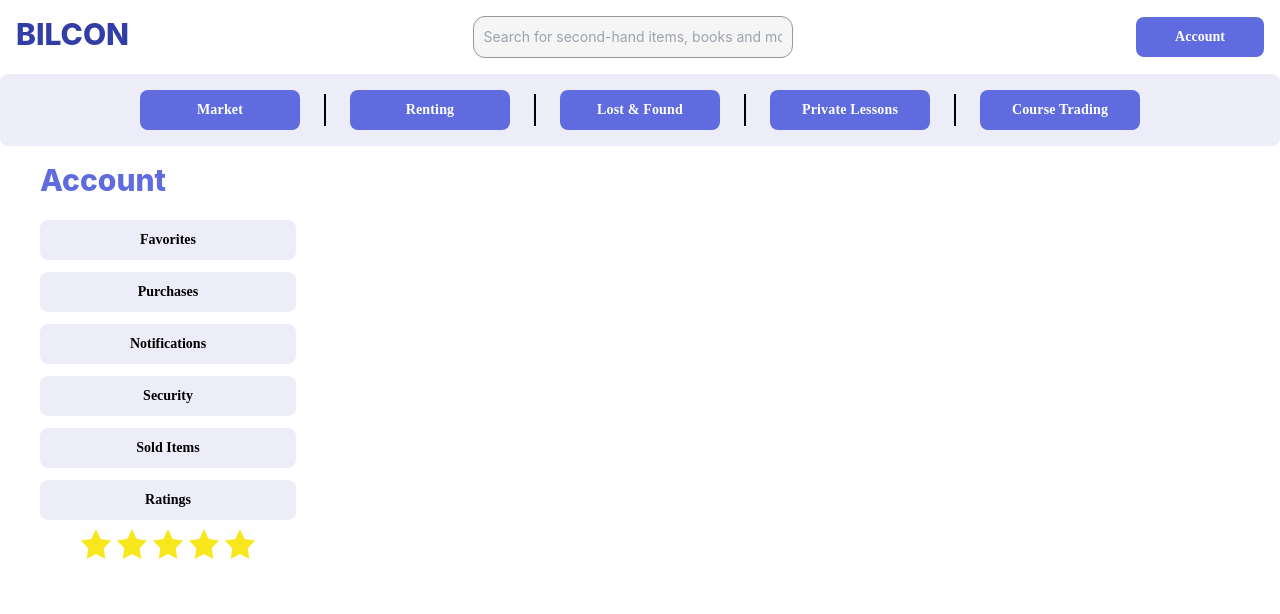
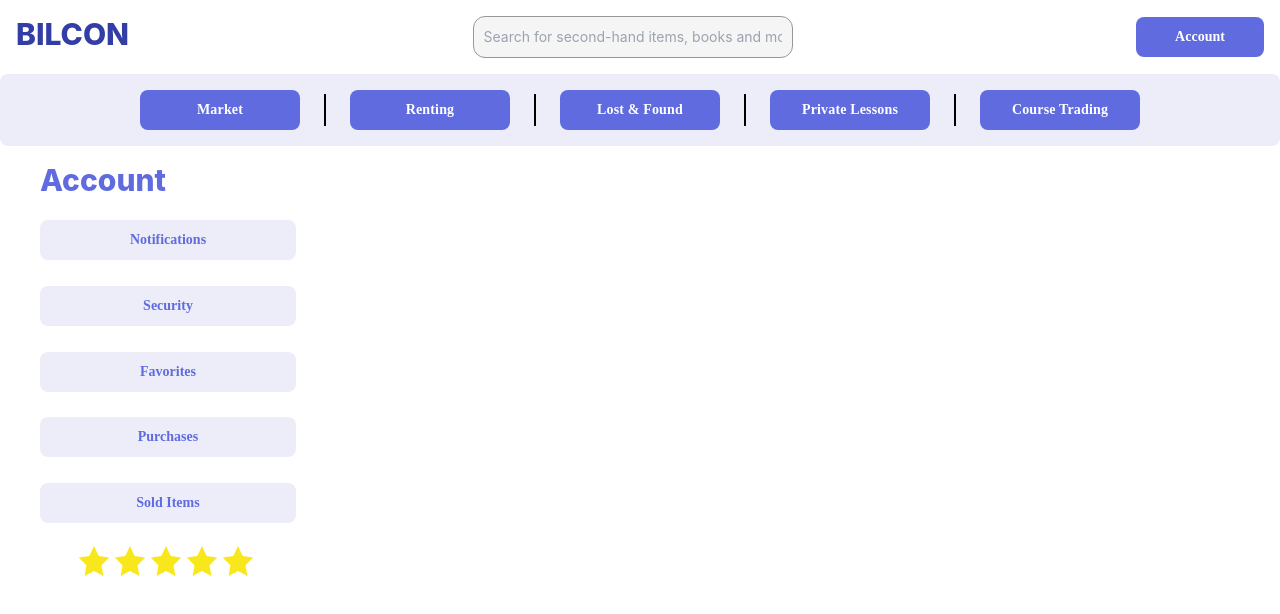
Before and after one commit to GokalpGokdogan/Bilcon, a React (Create React App) app in the folder bilcon-frontend/: page /accountPage in a window 1280 px wide. Shown: the top 614 px of the page. Built offline with nearby package versions, Linux system fonts and the light colour scheme.

Commit message:
account page update

```diff
--- a/bilcon-frontend/src/screens/accountPage.js
+++ b/bilcon-frontend/src/screens/accountPage.js
@@ -2,11 +2,12 @@ import React from 'react';
 import { Link } from 'react-router-dom';
 import NavMenu from './ui-component/navMenu';
 import Header from './ui-component/header';
+import ListHorizontal from './ui-component/listHorizontal';
 
 
 function AccountPage()
 {
-    const buttonClassAccount = "w-64 my-1.5 text-black bg-gray-blue hover:bg-primary-700 focus:ring-4 focus:outline-none focus:ring-primary-300 font-bold rounded-lg font-sans text-sm px-5 py-2.5 text-center dark:bg-primary-600 dark:hover:bg-primary-700 dark:focus:ring-primary-800"
+    const buttonClassAccount = "w-64 my-1.5 text-ui-purple bg-gray-blue hover:bg-primary-700 focus:ring-4 focus:outline-none focus:ring-primary-300 font-bold rounded-lg font-sans text-sm px-5 py-2.5 text-center dark:bg-primary-600 dark:hover:bg-primary-700 dark:focus:ring-primary-800"
 
     const starIcons = Array.from({ length: 5 }, (_, i) => (
         <svg key={i} className='my-auto' width="36px" height="35px" viewBox="0 0 36 35" version="1.1" xmlns="http://www.w3.org/2000/svg">
@@ -23,6 +24,8 @@ function AccountPage()
         </svg>
     ));
 
+    const line = <hr className='border-white border-1 w-100 my-[0.5vw]'/>
+
 
 
     return(
@@ -32,22 +35,30 @@ function AccountPage()
             <div className='flex flex-row'>
                 <div className='flex flex-col bg-white h-screen px-10'>
                     <p className='font-inter font-extrabold text-3xl text-ui-purple my-4'>Account</p>
-            <Link type="submit" to="/home" className={buttonClassAccount}>Favorites</Link>
+
+                    <Link type="submit" to="/home" className={buttonClassAccount}>Notifications</Link>
+                    {line}
+                    <Link type="submit" to="/home" className={buttonClassAccount}>Security</Link>
+                    {line}
+                    {ListHorizontal('Favorites')}
+                    {line}
+                    {ListHorizontal('Purchases')}
+                    {line}
+                    {ListHorizontal('Sold Items')}
+                    {line}
+                    <div className='flex flex-row justify-start ml-9'>
+                        {starIcons}
+                    </div>
+
+                    {/* <Link type="submit" to="/home" className={buttonClassAccount}>Favorites</Link>
                     <Link type="submit" to="/home" className={buttonClassAccount}>Purchases</Link>
                     <Link type="submit" to="/home" className={buttonClassAccount}>Notifications</Link>
 
 
                     <Link type="submit" to="/home" className={buttonClassAccount}>Security</Link>
                     <Link type="submit" to="/home" className={buttonClassAccount}>Sold Items</Link>
-            <Link type="submit" to="/home" className={buttonClassAccount}>Ratings</Link>
-            <div className='flex flex-row justify-center'>
+                    <Link type="submit" to="/home" className={buttonClassAccount}>Ratings</Link> */}
 
-                {starIcons}
-            </div>
-
-            <div className='flex flex-col w-64 mt-3'>
-
-            </div>
                 </div>
 
             </div>
--- /dev/null
+++ b/bilcon-frontend/src/screens/ui-component/listHorizontal.js
@@ -0,0 +1,75 @@
+import React, {useState} from 'react';
+import ProductComponent from './productComponent';
+import Product from '../../Classes/Product'
+import { Link } from 'react-router-dom';
+
+//gets product list and updates the feed
+function setList(/*type,pageOffset*/){
+    let list = [];
+    for (let i = 0; i < 5; i++) {
+
+        let obj = new Product();
+        obj.productId=10+i*i*1.5
+
+
+        list.push(
+            <Link to='/detailsPage' className='bg-gray-blue rounded-md' key={obj.id}>
+                <div className='m-6'>
+                    <img
+                    className="h-28 w-21 rounded-md "
+                        alt=''
+                        src={`${obj.img} `}
+                    />
+                    <div className='w-auto flex flex-col justify-center items-left mt-3 text-ellipsis' style={{fontSize:'12px'}}>
+                        <strong className='text-ui-purple'>{obj.name}</strong>
+                        <p>{(obj.seller).replace('@','')}</p>
+                    </div>
+                </div>
+            </Link>
+        );
+    }
+    return list;
+}
+
+function ListHorizontal(title='Favorites')
+{
+    const [isOpen, setIsOpen] = useState(false);
+    const list = setList();
+    //let pageOffset = 0;
+    const component = <div className='flex flex-row mx-auto justify-center items-center px-4 py-1 w-220'>
+                            <div className='grid grid-cols-5 gap-4'>
+                                {list}
+                            </div>
+                        </div>
+
+
+
+
+
+
+
+
+    return(
+        <div>
+
+            <div className='w-64 my-1.5 text-black bg-gray-blue hover:bg-primary-700 focus:ring-4 focus:outline-none focus:ring-primary-300 font-bold rounded-lg font-sans text-sm px-5 py-2.5 text-center dark:bg-primary-600 dark:hover:bg-primary-700 dark:focus:ring-primary-800' onClick={() => setIsOpen(!isOpen)}>
+            <strong className='text-ui-purple'>{title}</strong>
+
+            </div>
+            {isOpen && (
+                <div className='bg-gray-light p-5 rounded-lg'>
+                    <div className='flex flex-row w-240 justify-center items-center'>
+                        <button className='flex flex-row justify-center items-center bg-gray-blue rounded-md px-4 py-1.5 text-ui-purple text-sm font-bold'>back</button>
+                        {component}
+                        <button className='flex flex-row justify-center items-center bg-gray-blue rounded-md px-4 py-1.5 text-ui-purple text-sm font-bold'>next</button>
+                    </div>
+                </div>
+            )}
+        </div>
+
+
+
+    );
+}
+
+export default ListHorizontal;
```
Lines whose indentation alone changed are shown as unchanged.
